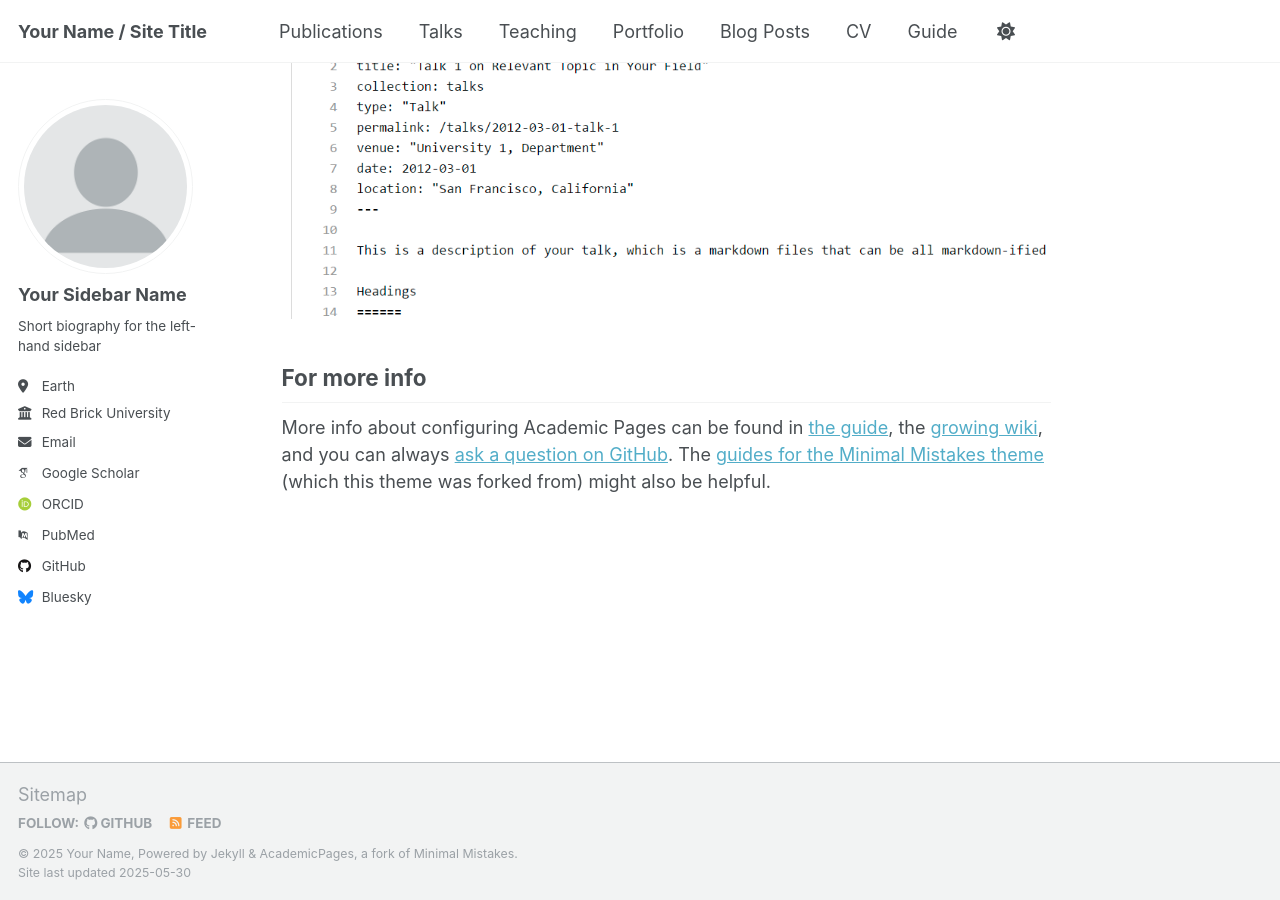
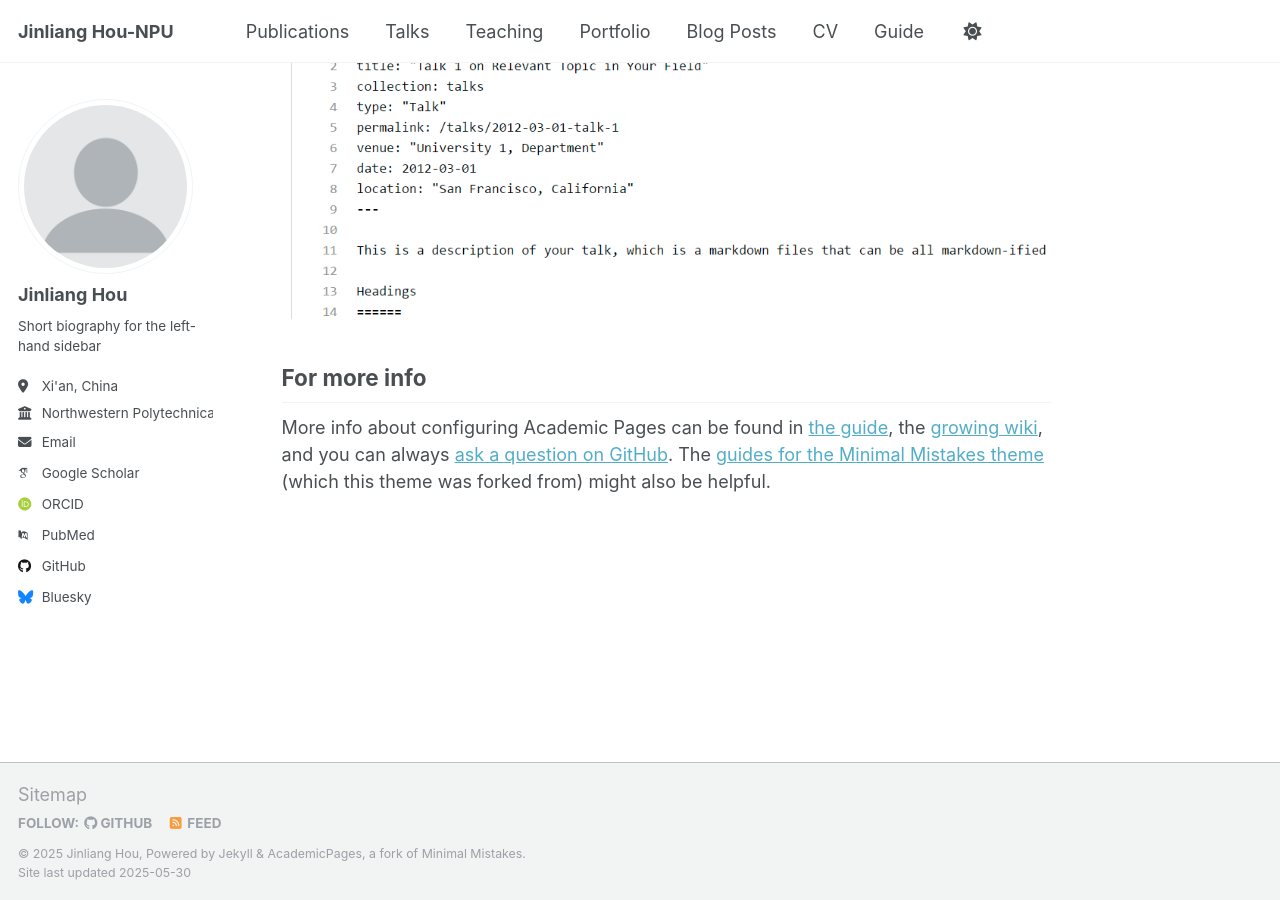
Before and after one commit to murphyhoucn/academic, a Jekyll site: the page built from _pages/about.md, in a window 1280 px wide and 900 px high, scrolled down 2636 px. Built offline with Jekyll 4.4.1, drawn with Linux system fonts in a browser that asks for light colours; some web fonts are replaced.

Commit message:
Modify config

```diff
--- a/_config.yml
+++ b/_config.yml
@@ -8,14 +8,13 @@
 
 # Basic Site Settings
 locale                   : "en-US"
-site_theme               : "default"
-title                    : "Your Name / Site Title"
+title                    : "Jinliang Hou-NPU"
 title_separator          : "-"
-name                     : &name "Your Name"
+name                     : &name "Jinliang Hou"
 description              : &description "personal description"
-url                      : https://academicpages.github.io # the base hostname & protocol for your site e.g. "https://[your GitHub username].github.io" or if you already have some other page hosted on Github then use "https://[your GitHub username].github.io/[Your Repo Name]"
+url                      : https://murphyhoucn.github.io # the base hostname & protocol for your site e.g. "https://[your GitHub username].github.io" or if you already have some other page hosted on Github then use "https://[your GitHub username].github.io/[Your Repo Name]"
 baseurl                  : "" # the subpath of your site, e.g. "/blog"
-repository               : "academicpages/academicpages.github.io"
+repository               : "murphyhoucn/murphyhoucn.github.io"
 
 # Site Author - The following control what appear as part of the author content on the side bar.
 #               If a field is blank the icon and link will not appear, otherwise it will be shown.
@@ -23,13 +22,13 @@ repository               : "academicpages/academicpages.github.io"
 author:
   # Biographic information
   avatar           : "profile.png"
-  name             : "Your Sidebar Name"
+  name             : "Jinliang Hou"
   pronouns         : # example: "she/her"
   bio              : "Short biography for the left-hand sidebar"
-  location         : "Earth"
-  employer         : "Red Brick University"
+  location         : "Xi'an, China"
+  employer         : "Northwestern Polytechnical University"
   uri              : # URL
-  email            : "none@example.org"
+  email            : "cosmicdustycn@outlook.com"
 
   # Academic websites
   academia         : # URL
@@ -46,7 +45,7 @@ author:
   bitbucket        : # Username - Update with your username on the site
   codepen          : # Username
   dribbble         : # Username
-  github           : "academicpages"
+  github           : "murphyhoucn"
   kaggle           : # Username
   stackoverflow    : # User number or user number and name (i.e., use "1" or "1/jeff-atwood")
 
```
